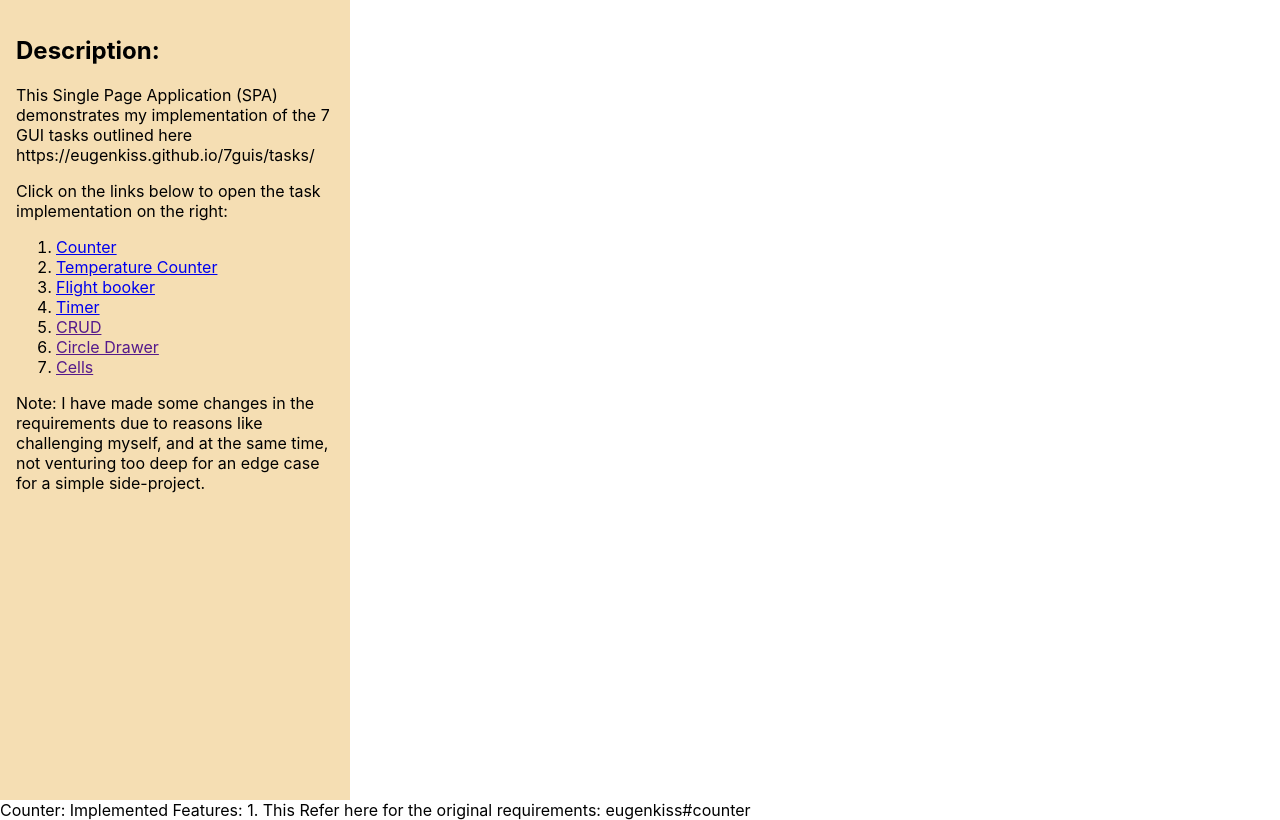
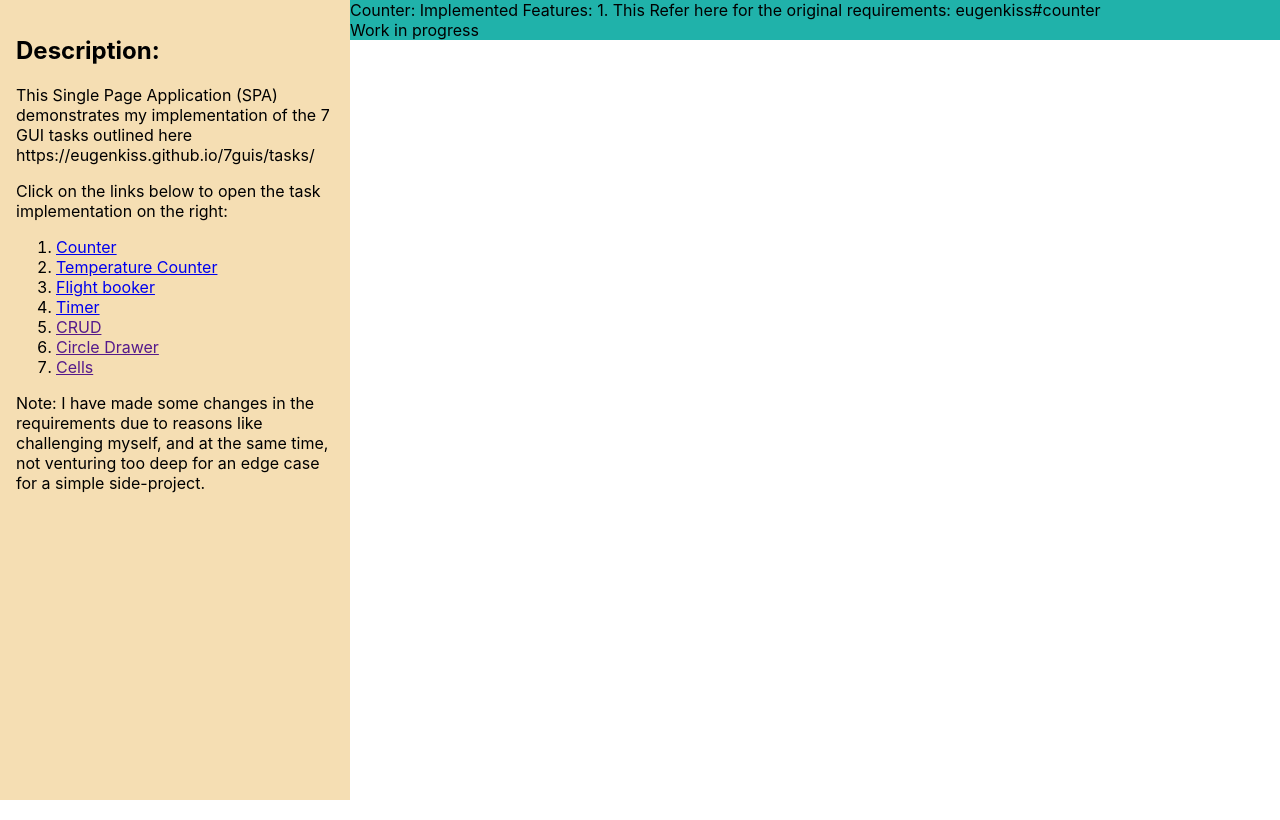
Before and after one commit to vinay-deshmukh/7-guis, a React (Create React App) app: page / in a window 1280 px wide. Built offline with nearby package versions, Linux system fonts and the light colour scheme.

Commit message:
WIP: show rendered component

```diff
--- a/src/App.js
+++ b/src/App.js
@@ -38,8 +38,13 @@ and at the same time, not venturing too deep for an edge case for a simple side-
           </p>
         </div>
       </section>
-      <div>
-        {`
+      <div></div>
+      <section className={styles.taskContainer}>
+        <Switch>
+          {Tasks.map(({ path, component: Component }, index) => (
+            <Route key={index} path={path}>
+              <section>
+                {`
       Counter:
 
       Implemented Features:
@@ -49,19 +54,12 @@ and at the same time, not venturing too deep for an edge case for a simple side-
       Refer here for the original requirements: eugenkiss#counter
 
     `}
-      </div>
-      {/* <section className="table-contents app-child">
-
-      </section>
-      <section className="task-container app-child">
-        <Switch>
-          {Tasks.map(({ path, component: Component }, index) => (
-            <Route key={index} path={path}>
+              </section>
               {Component ? <Component /> : "Work in progress"}
             </Route>
           ))}
         </Switch>
-      </section> */}
+      </section>
     </div>
   );
 }
--- a/src/App.module.scss
+++ b/src/App.module.scss
@@ -17,12 +17,10 @@
   height: 100vh;
   background: wheat;
   padding: 1rem;
+  position: fixed;
 }
 
-.table-contents {
-  background: cornsilk;
+.taskContainer {
+  background: lightseagreen;
+  margin-left: 350px;
 }
-
-.task-container {
-  background: lightseagreen;
-}
```
